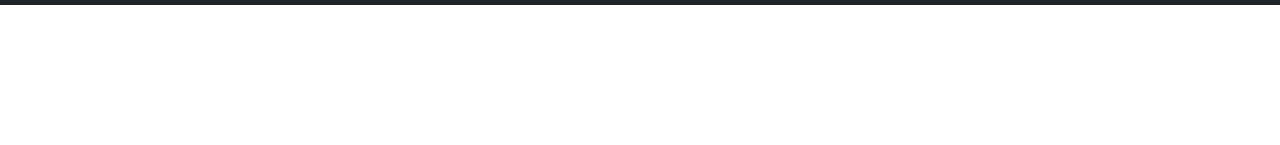
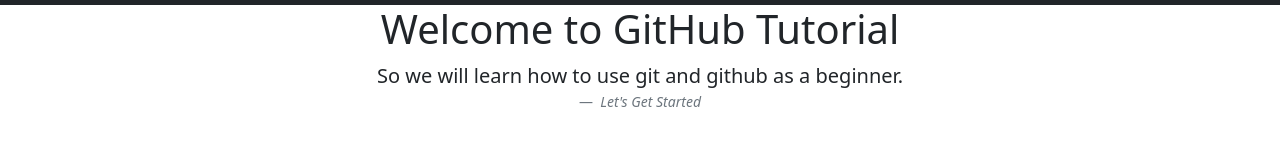
Before and after one commit to bcsf19a025/forPractice, a website: page index.html in a window 1280 px wide. Shown: the part 81-226 px from the top of the page. Drawn offline with nearby package versions, Linux system fonts and the light colour scheme.

Commit message:
Trying some changes in index file

```diff
--- a/index.html
+++ b/index.html
@@ -17,6 +17,7 @@
     ></script>
     <title>Github Tutorial</title>
   </head>
+  <!-------------------------------- BODY i s starting ------------------------------------->
   <body>
     <nav class="navbar sticky-top navbar-dark bg-dark">
       <div class="container-fluid">
@@ -32,5 +33,14 @@
         </a>
       </div>
     </nav>
+    <h1 class="text-center">Welcome to GitHub Tutorial</h1>
+    <figure class="text-center">
+      <blockquote class="blockquote">
+        <p>So we will learn how to use git and github as a beginner.</p>
+      </blockquote>
+      <figcaption class="blockquote-footer">
+        <cite title="Source Title">Let's Get Started</cite>
+      </figcaption>
+    </figure>
   </body>
 </html>
```
